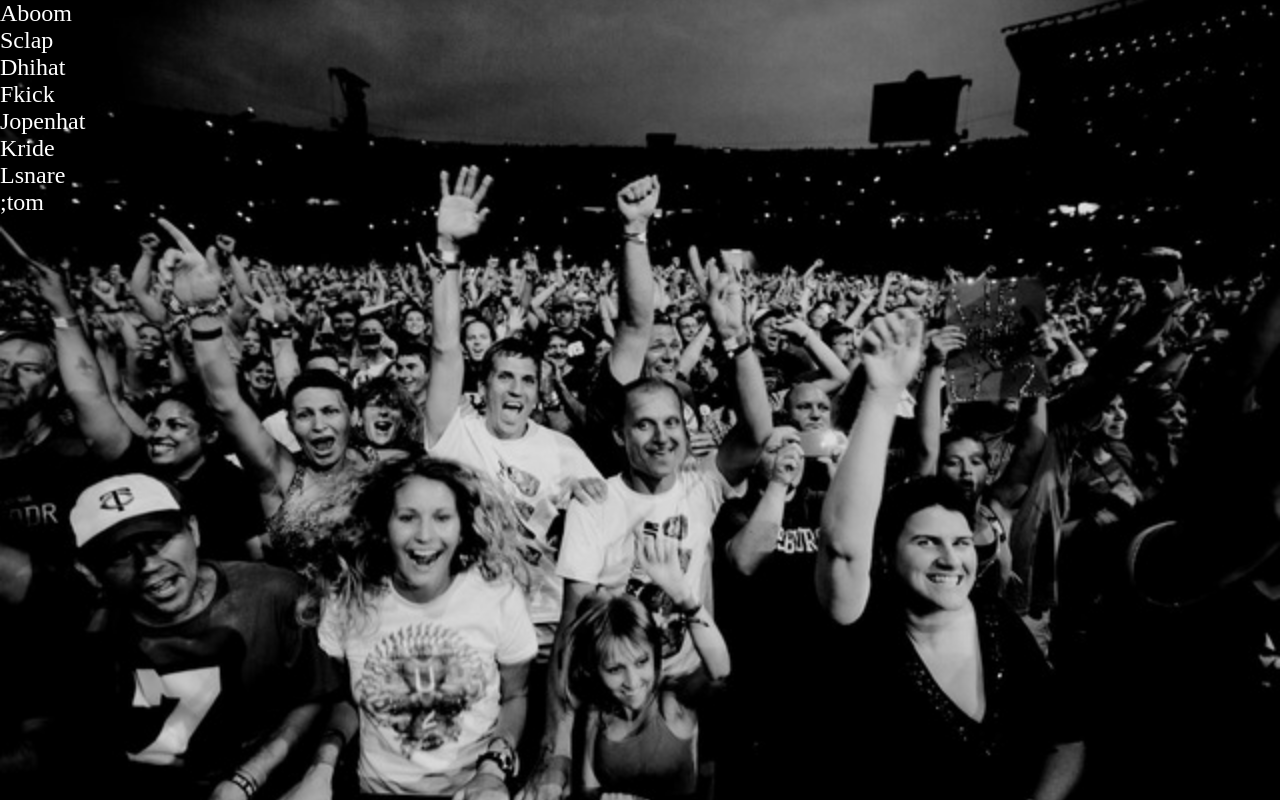
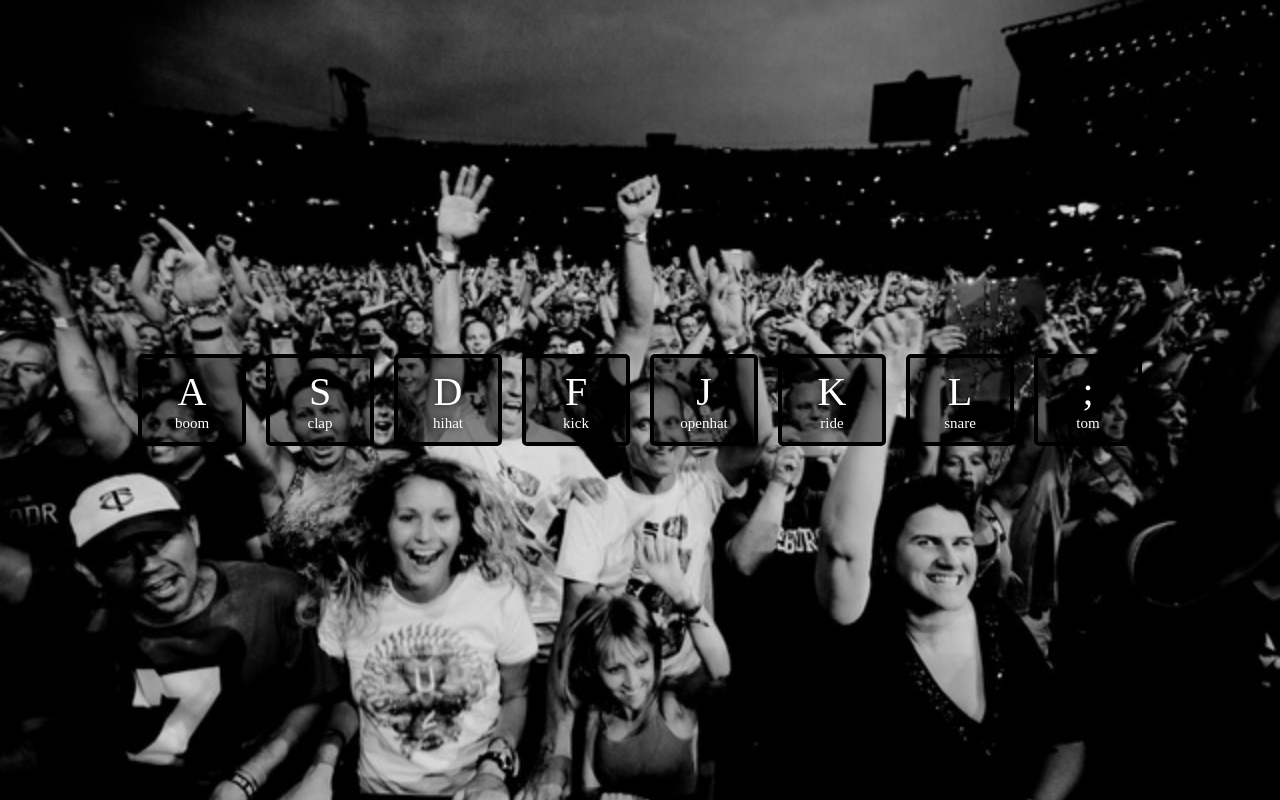
Before and after one commit to ilagnev/30days-js-challenge, a plain HTML site: page 01 - drum kit/index.html in a window 1280 px wide. Drawn offline with Linux system fonts and the light colour scheme.

Commit message:
styling elements

```diff
--- a/01 - drum kit/index.html
+++ b/01 - drum kit/index.html
@@ -3,27 +3,47 @@
 <head>
 	<title>drum kit</title>
 	<style type="text/css">
-
+		html {
+			font-size: 10px;
+		}
 		body {
 			margin: 0;
 			padding: 0;
 			background: url(minneapolis_crow.jpg) center center fixed;
 			background-size: cover;
-			font-size: 10px;
 		}
 
 		.keys {
-
+			display: flex;
+			align-items: center;
+			justify-content: center;
+			height: 100vh;
 		}
 
-		.key {
-			color: #fff;
-			width: 10rem;
-			font-size: 1.5rem;
-		}
-		.sound-title {
+			.key {
+				margin: 1rem;
+  				padding: 1rem;
+  				min-width: 8rem;
 
-		}
+				border: .4rem solid black;
+  				border-radius: .5rem;
+
+				color: #fff;
+				font-size: 1.5rem;
+				text-align: center;
+				background: rgba(0, 0, 0, .4);
+  				text-shadow: 0 0 .8rem #000;
+			}
+			.playing {
+
+			}
+				kdb {
+					font-size: 4rem;
+				}
+				.sound-title {
+					display: block;
+				}
+
 	</style>
 </head>
 <body>
```
